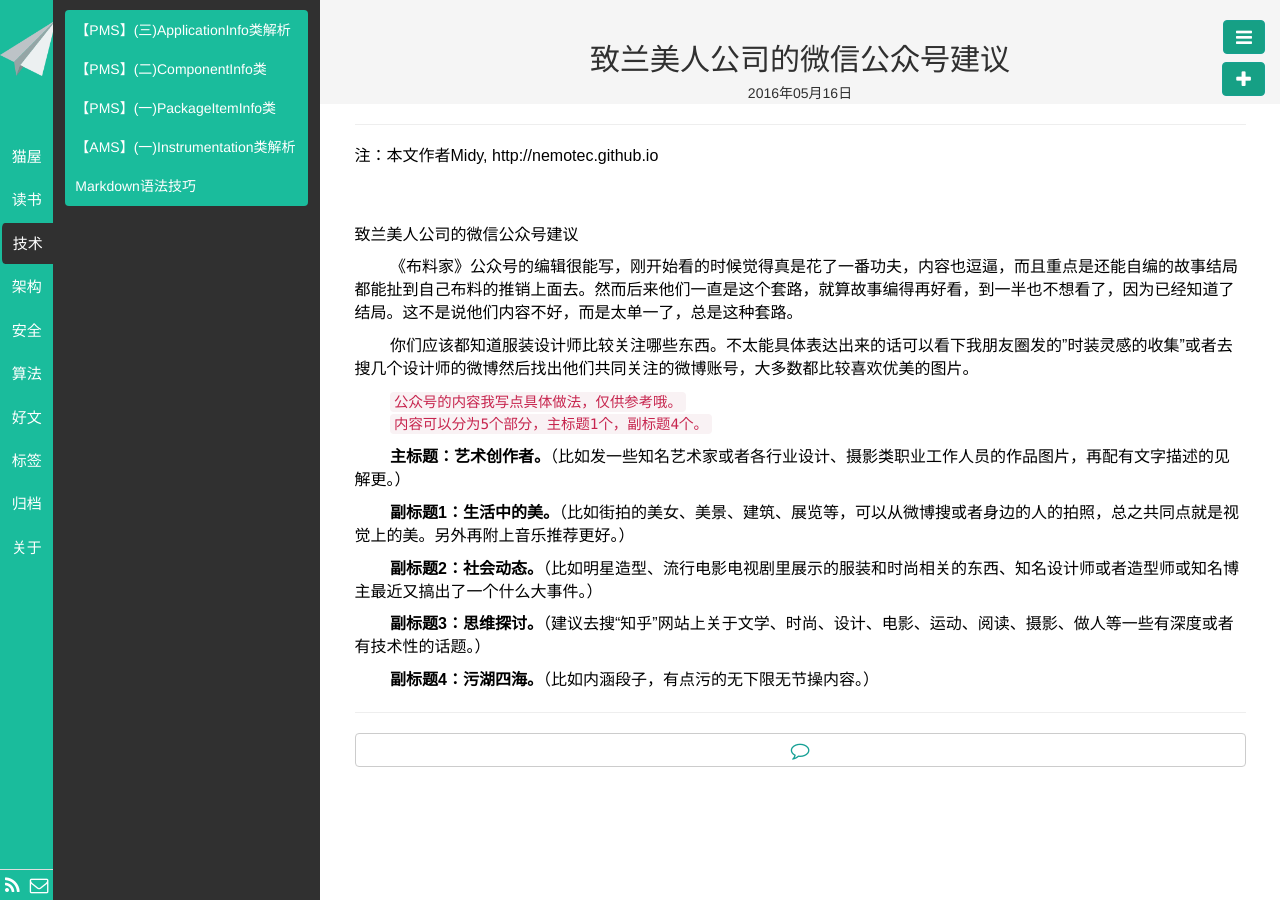
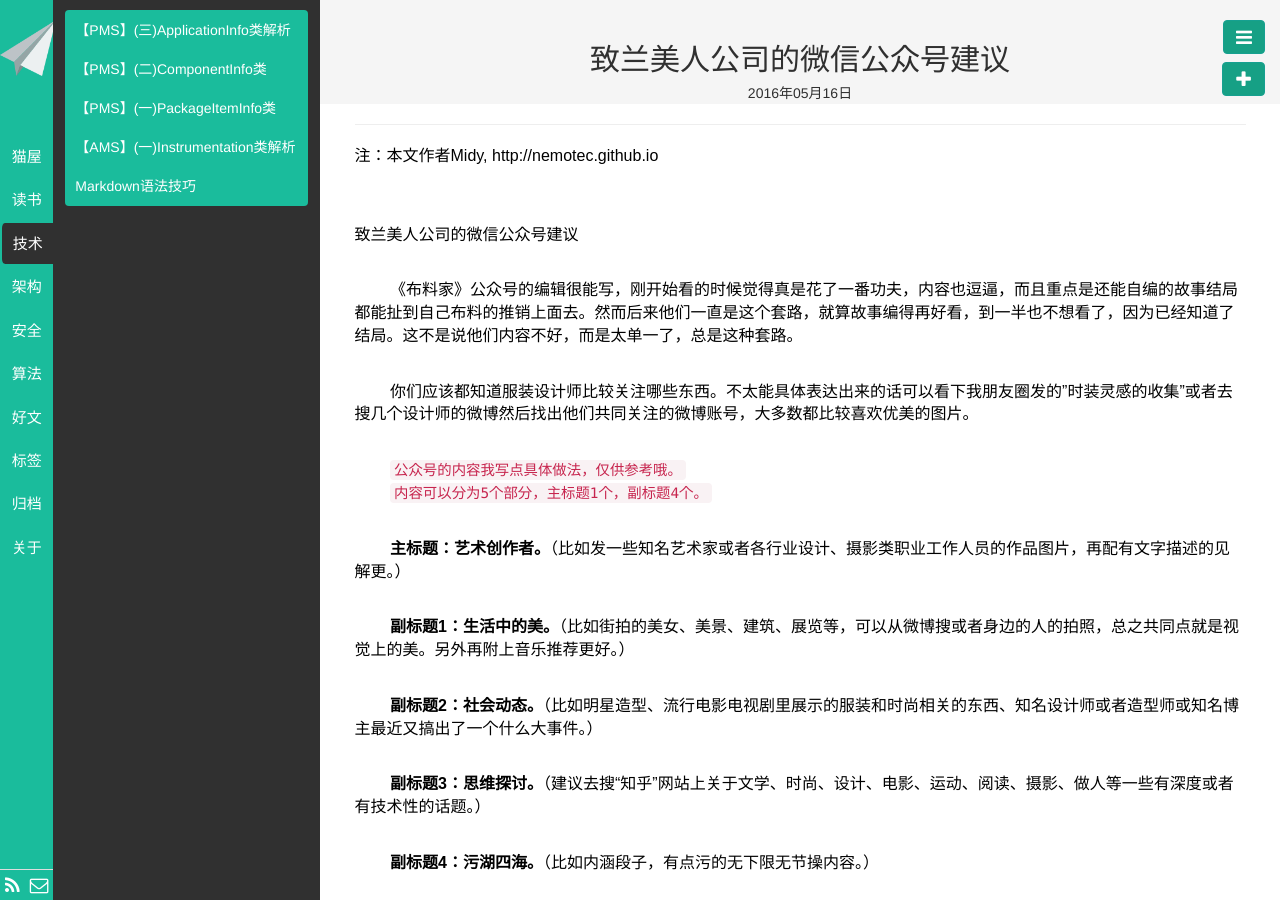
Before and after one commit to NemoTec/NemoTec.github.io, a Jekyll site: the page built from _posts/1.猫屋/2016-05-16-suggestion-to-lan-company.md, in a window 1280 px wide. Built offline with Jekyll 4.4.1, drawn with Linux system fonts in a browser that asks for light colours; Markdown is read by kramdown in place of the engine named in the settings.

Commit message:
commit Midy article 2.

```diff
--- a/_posts/1.猫屋/2016-05-16-suggestion-to-lan-company.md
+++ b/_posts/1.猫屋/2016-05-16-suggestion-to-lan-company.md
@@ -12,20 +12,30 @@ description: 致兰美人公司的微信公众号建议
 
 
 致兰美人公司的微信公众号建议
+&nbsp;
+&nbsp;
 
 &nbsp;&nbsp;&nbsp;&nbsp;&nbsp;&nbsp;&nbsp;&nbsp;《布料家》公众号的编辑很能写，刚开始看的时候觉得真是花了一番功夫，内容也逗逼，而且重点是还能自编的故事结局都能扯到自己布料的推销上面去。然而后来他们一直是这个套路，就算故事编得再好看，到一半也不想看了，因为已经知道了结局。这不是说他们内容不好，而是太单一了，总是这种套路。
+&nbsp;
 
 &nbsp;&nbsp;&nbsp;&nbsp;&nbsp;&nbsp;&nbsp;&nbsp;你们应该都知道服装设计师比较关注哪些东西。不太能具体表达出来的话可以看下我朋友圈发的"时装灵感的收集”或者去搜几个设计师的微博然后找出他们共同关注的微博账号，大多数都比较喜欢优美的图片。
+&nbsp;
 
 &nbsp;&nbsp;&nbsp;&nbsp;&nbsp;&nbsp;&nbsp;&nbsp;``公众号的内容我写点具体做法，仅供参考哦。``
 &nbsp;&nbsp;&nbsp;&nbsp;&nbsp;&nbsp;&nbsp;&nbsp;``内容可以分为5个部分，主标题1个，副标题4个。``
+&nbsp;
 
 &nbsp;&nbsp;&nbsp;&nbsp;&nbsp;&nbsp;&nbsp;&nbsp;**主标题：艺术创作者。**（比如发一些知名艺术家或者各行业设计、摄影类职业工作人员的作品图片，再配有文字描述的见解更。）
+&nbsp;
 
 &nbsp;&nbsp;&nbsp;&nbsp;&nbsp;&nbsp;&nbsp;&nbsp;**副标题1：生活中的美。**（比如街拍的美女、美景、建筑、展览等，可以从微博搜或者身边的人的拍照，总之共同点就是视觉上的美。另外再附上音乐推荐更好。）
+&nbsp;
 
 &nbsp;&nbsp;&nbsp;&nbsp;&nbsp;&nbsp;&nbsp;&nbsp;**副标题2：社会动态。**（比如明星造型、流行电影电视剧里展示的服装和时尚相关的东西、知名设计师或者造型师或知名博主最近又搞出了一个什么大事件。）
+&nbsp;
 
 &nbsp;&nbsp;&nbsp;&nbsp;&nbsp;&nbsp;&nbsp;&nbsp;**副标题3：思维探讨。**（建议去搜“知乎”网站上关于文学、时尚、设计、电影、运动、阅读、摄影、做人等一些有深度或者有技术性的话题。）
+&nbsp;
 
 &nbsp;&nbsp;&nbsp;&nbsp;&nbsp;&nbsp;&nbsp;&nbsp;**副标题4：污湖四海。**（比如内涵段子，有点污的无下限无节操内容。）
+&nbsp;
```
